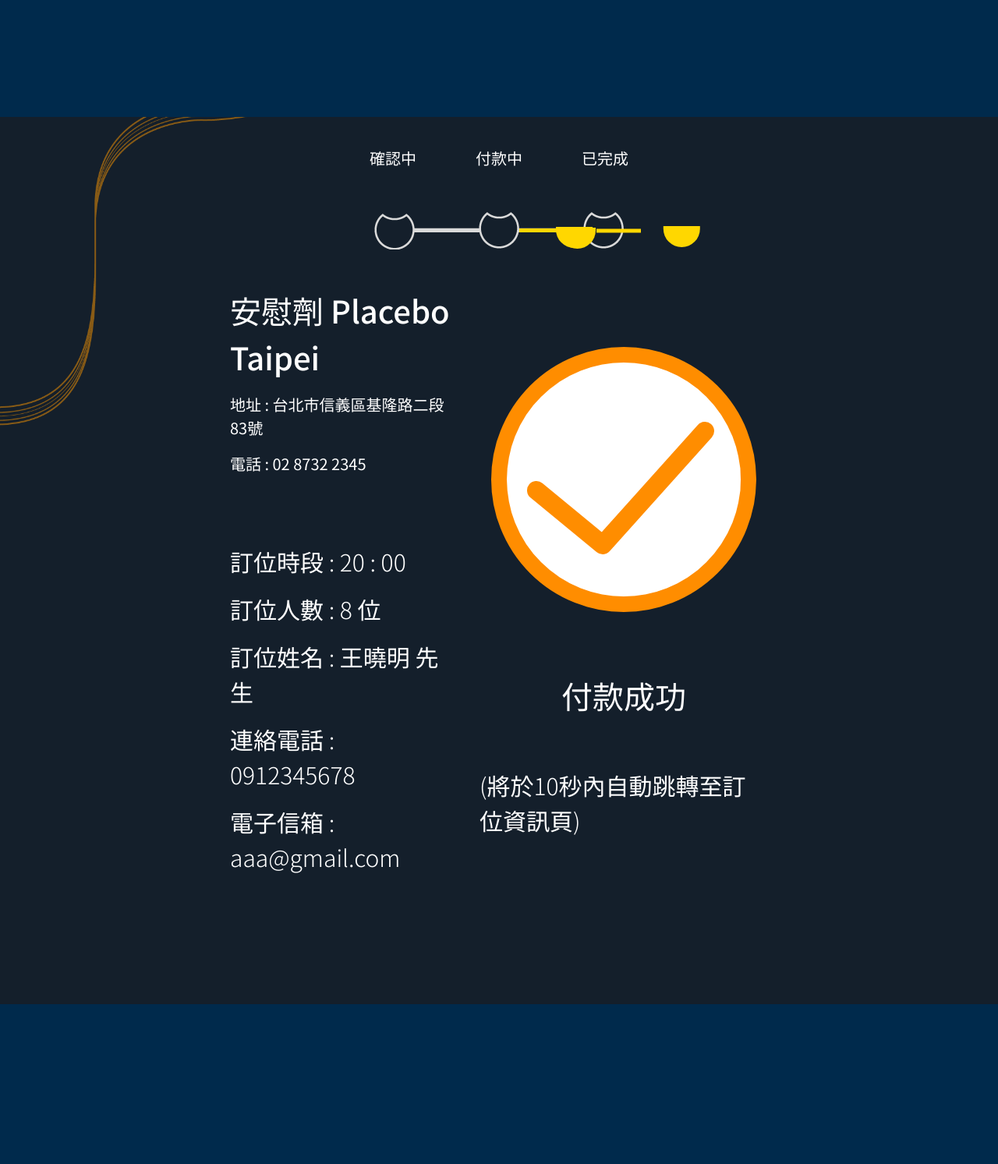
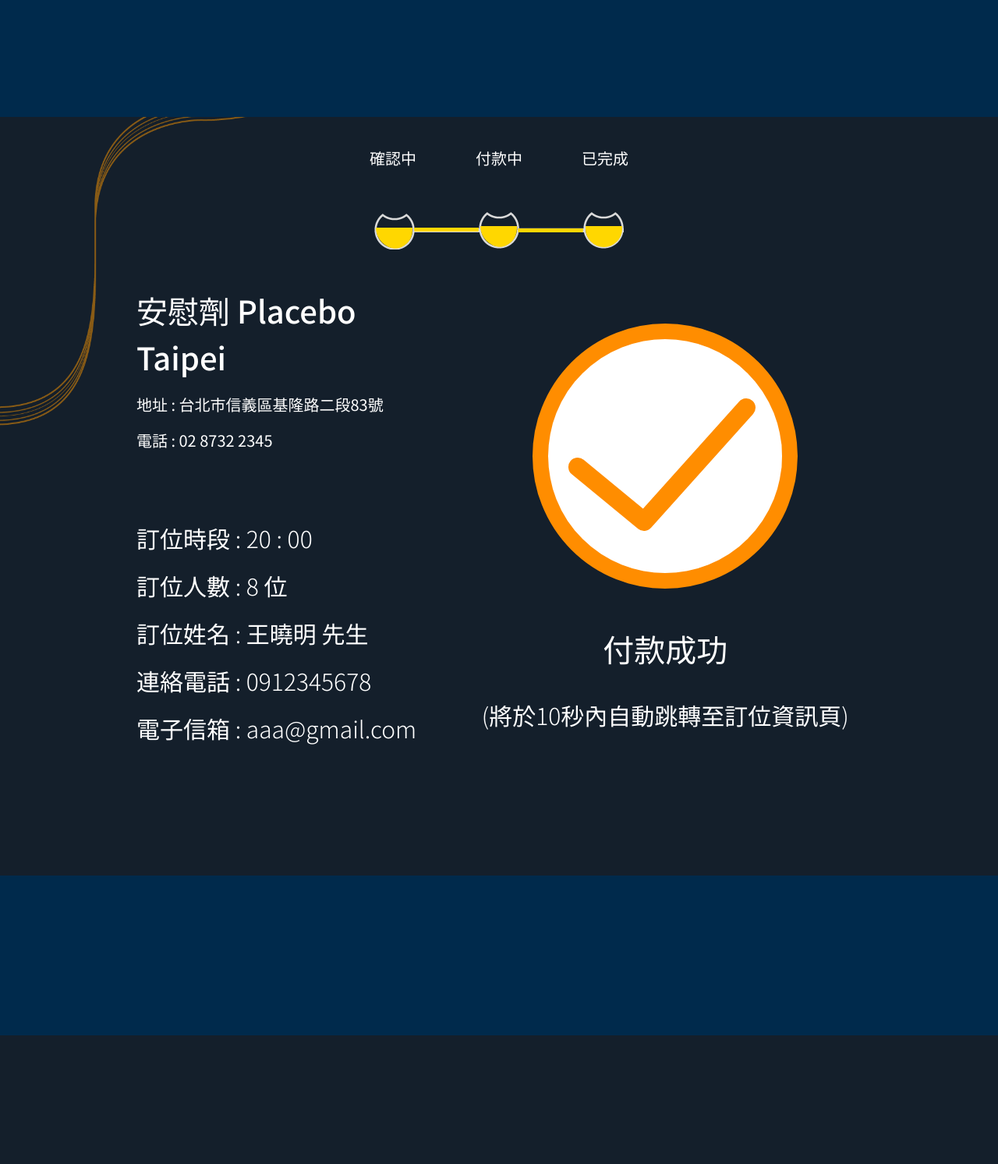
Before and after one commit to weiweibabo/GOBAR, a PHP site: page /pages/payment-2.html in a window 1280 px wide; the page is wider, and only the part inside the window is pictured. Shown: that part at 78% size. After the commit the page ends 1328 px from the top of that part, so only its background shows below. Run offline with PHP 8.4, Linux system fonts and the light colour scheme; some libraries are stand-ins or nearby versions.

Commit message:
調整進度條

```diff
--- a/W/css/payment-2.css
+++ b/W/css/payment-2.css
@@ -11,8 +11,10 @@ header {
 }
 
 .container-fluid {
-  width: 75%;
+  width: 100%;
+  max-width: 1440px;
   position: relative;
+  margin: auto;
 }
 
 /* 進度條 */
@@ -29,42 +31,71 @@ header {
   font-size: 20px;
   line-height: 30px;
 }
+.glass-position {
+  display: flex;
+  flex-direction: column;
+  align-items: center;
+}
+
 .glass {
   display: flex;
   justify-content: center;
   position: relative;
 }
-.glass img {
-  position: relative;
+
+.animate-position {
+  position: absolute;
+  top: 18px;
+  left: 270.59px;
+  width: 47px;
+  height: 27px;
+  border-radius: 0 0 27px 27px;
+  overflow: hidden;
+}
+.animate-position1 {
+  position: absolute;
+  top: 21px;
+  left: 184px;
+  width: 84px;
+  height: 27px;
+  border-radius: 0 0 27px 27px;
+  overflow: hidden;
+}
+.animate-position2 {
+  position: absolute;
+  top: 20px;
+  left: 2.3px;
+  width: 85px;
+  height: 27px;
+  border-radius: 0 0 27px 27px;
+  overflow: hidden;
+}
+.animate-position3 {
+  position: absolute;
+  top: 18px;
+  left: 136px;
+  width: 85px;
+  height: 27px;
+  border-radius: 0 0 27px 27px;
+  overflow: hidden;
+}
+.animate-position4 {
+  position: absolute;
+  top: 20px;
+  left: 51.3px;
+  width: 83px;
+  height: 27px;
+  border-radius: 0 0 27px 27px;
+  overflow: hidden;
 }
 
-.fix-yellow1 {
+.fix-yellow {
   display: inline-block;
   background-color: #ffd700;
   width: 47px;
   height: 27px;
   border-radius: 0 0 27px 27px;
   position: absolute;
-  transform: translate(527px, -28px);
-}
-.fix-yellow2 {
-  display: inline-block;
-  background-color: #ffd700;
-  width: 47px;
-  height: 27px;
-  border-radius: 0 0 27px 27px;
-  position: absolute;
-  transform: translate(660.8px, -30px);
-}
-
-.animate-position {
-  position: absolute;
-  top: 19px;
-  left: 58.13%;
-  width: 47px;
-  height: 27px;
-  border-radius: 0 0 27px 27px;
-  overflow: hidden;
 }
 
 .top {
@@ -73,7 +104,6 @@ header {
   width: 47px;
   height: 0px;
   border-radius: 0 0 27px 27px;
-
   animation-name: MoveUp; /*動畫名稱，需與 keyframe 名稱對應*/
   animation-duration: 3s; /*動畫持續時間，單位為秒*/
   animation-delay: 3s; /*動畫延遲開始時間*/
@@ -95,8 +125,7 @@ header {
 
 .fix-line {
   background-color: #ffd700;
-  transform: translate(575px, -26.5px);
-  width: 6.1%;
+  width: 85px;
   height: 5px;
   position: absolute;
   display: inline-block;
@@ -104,8 +133,7 @@ header {
 
 .line {
   background-color: #ffd700;
-  transform: translate(-134px, 21px);
-  width: 0%;
+  width: 0px;
   height: 5px;
   position: absolute;
   display: inline-block;
@@ -120,7 +148,7 @@ header {
     width: 0%;
   }
   to {
-    width: 6.1%;
+    width: 100%;
   }
 }
 
--- a/W/pages/order-info.html
+++ b/W/pages/order-info.html
@@ -28,7 +28,7 @@
           訂位逾時未達店家超過三次<br />訂位功能將停權兩週
         </p>
       </div>
-      <div class="black-bg col-xl-12 col-12">
+      <div class="black-bg">
         <div class="web dots1">
           <img src="../img/dots1.png" alt="" />
         </div>
@@ -199,8 +199,6 @@
           </div>
         </div>
       </div>
-
-      <div class="space"></div>
     </div>
 
     <footer></footer>
--- a/W/pages/payment-2.html
+++ b/W/pages/payment-2.html
@@ -29,8 +29,8 @@
     <div class="web golden-line2"></div>
 
     <div class="container-fluid">
-      <div class="col-xl-12 col-12">
-        <div class="progress-area">
+      <div class="glass-position">
+        <div class="progress-area col-xl-12 col-12">
           <div class="progress-line">
             <p>確認中</p>
           </div>
@@ -52,20 +52,19 @@
             <div class="animate-position">
               <span class="top"></span>
             </div>
+            <div class="animate-position1">
+              <span class="line"></span>
+            </div>
+            <div class="animate-position2">
+              <span class="fix-yellow"></span>
+            </div>
+            <div class="animate-position3">
+              <span class="fix-yellow"></span>
+            </div>
+            <div class="animate-position4">
+              <span class="fix-line"></span>
+            </div>
           </div>
-
-          <div>
-            <span class="line"></span>
-          </div>
-        </div>
-        <div>
-          <span class="fix-line"></span>
-        </div>
-        <div>
-          <span class="fix-yellow1"></span>
-        </div>
-        <div>
-          <span class="fix-yellow2"></span>
         </div>
       </div>
 
```
Also changed, not shown: W/css/order-info.css (+10 -10 lines), W/css/order.css (+52 -8 lines), W/css/payment.css (+39 -17 lines), W/pages/order.html (+7 -13 lines), W/pages/payment.html (+9 -15 lines).
